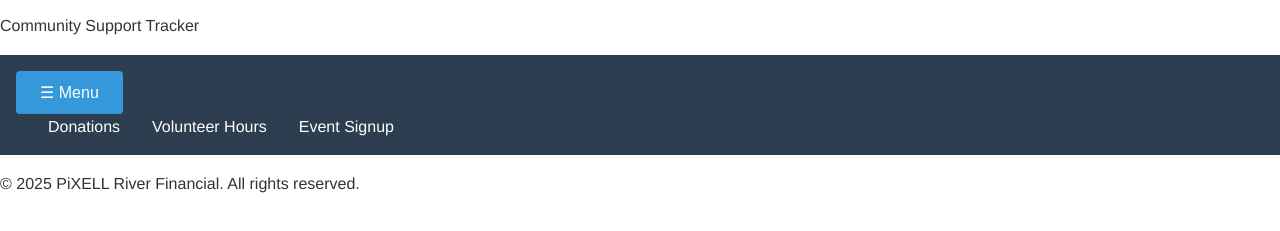
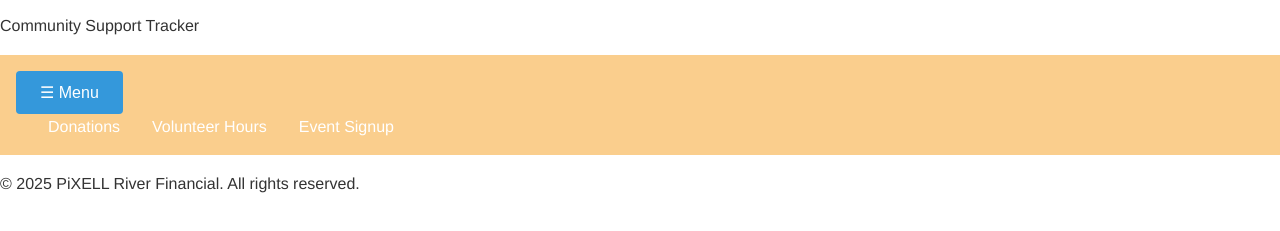
Before and after one commit to khush735/Community-Support-Tracker, a website: page template.html in a window 1280 px wide. Shown: the part 51-282 px from the top of the page. Drawn offline with Linux system fonts and the light colour scheme.

Commit message:
Update primary color variable in styles.css for consistency

```diff
--- a/styles.css
+++ b/styles.css
@@ -1,6 +1,6 @@
 /* ===== BASE STYLES & VARIABLES ===== */
 :root {
-  --primary: #2c3e50;
+  --primary: #face8d;
   --secondary: #3498db;
   --accent: #e74c3c;
   --light: #ecf0f1;
```
